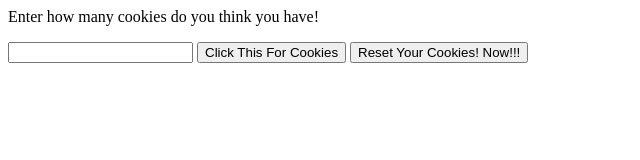
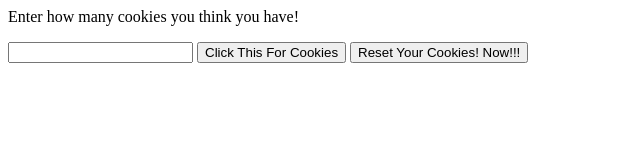
Before and after one commit to ZenithZero/WEBdevelopement, a plain HTML site: page index.html in a window 1280 px wide. Shown: the full height of the page, 0-640 px from the left. Drawn offline with Linux system fonts and the light colour scheme.

Commit message:
final2
final2

```diff
--- a/index.html
+++ b/index.html
@@ -39,7 +39,7 @@
     </head>
     <body>
     <p>
-    Enter how many cookies do you think you have!
+    Enter how many cookies you think you have!
     </p>
     <input id="input">
     </input>
```
